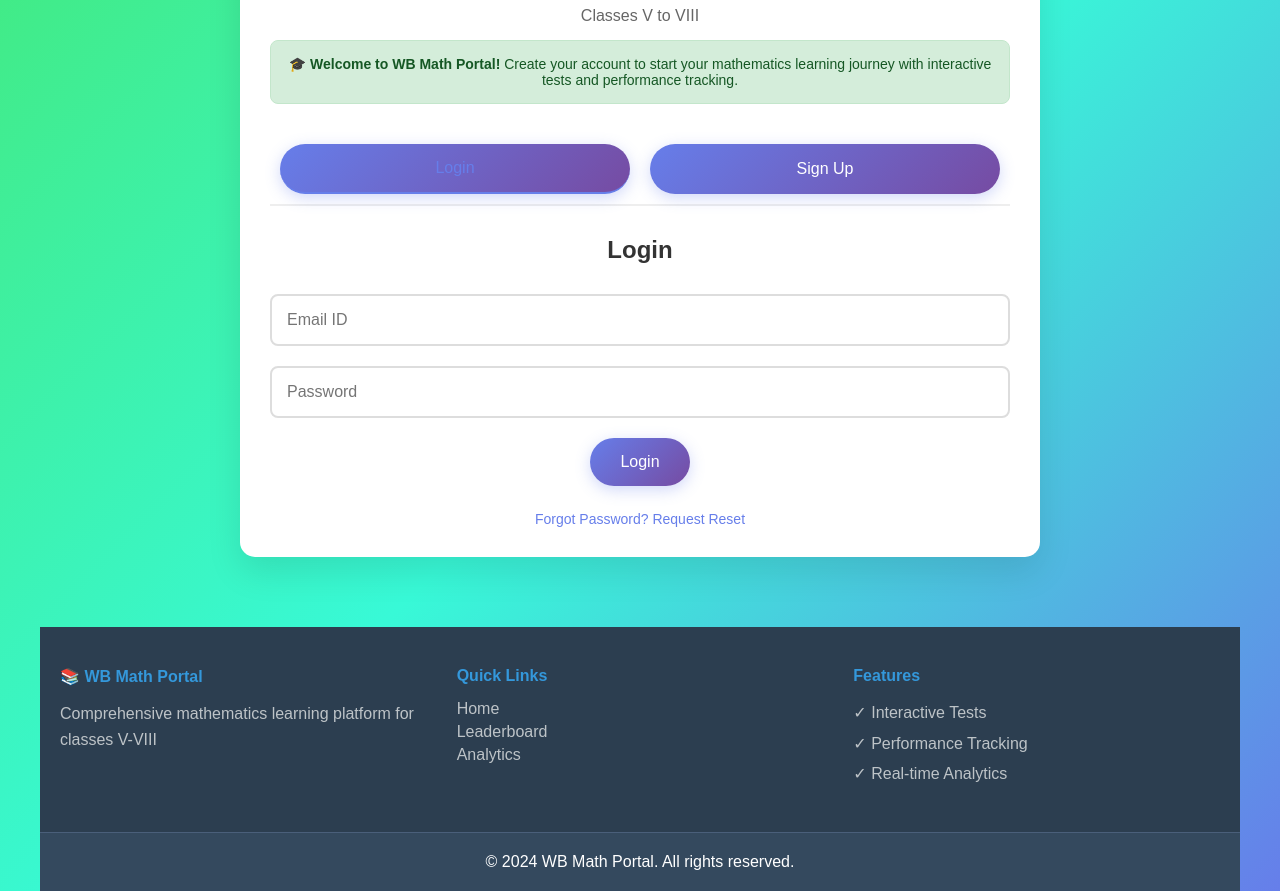
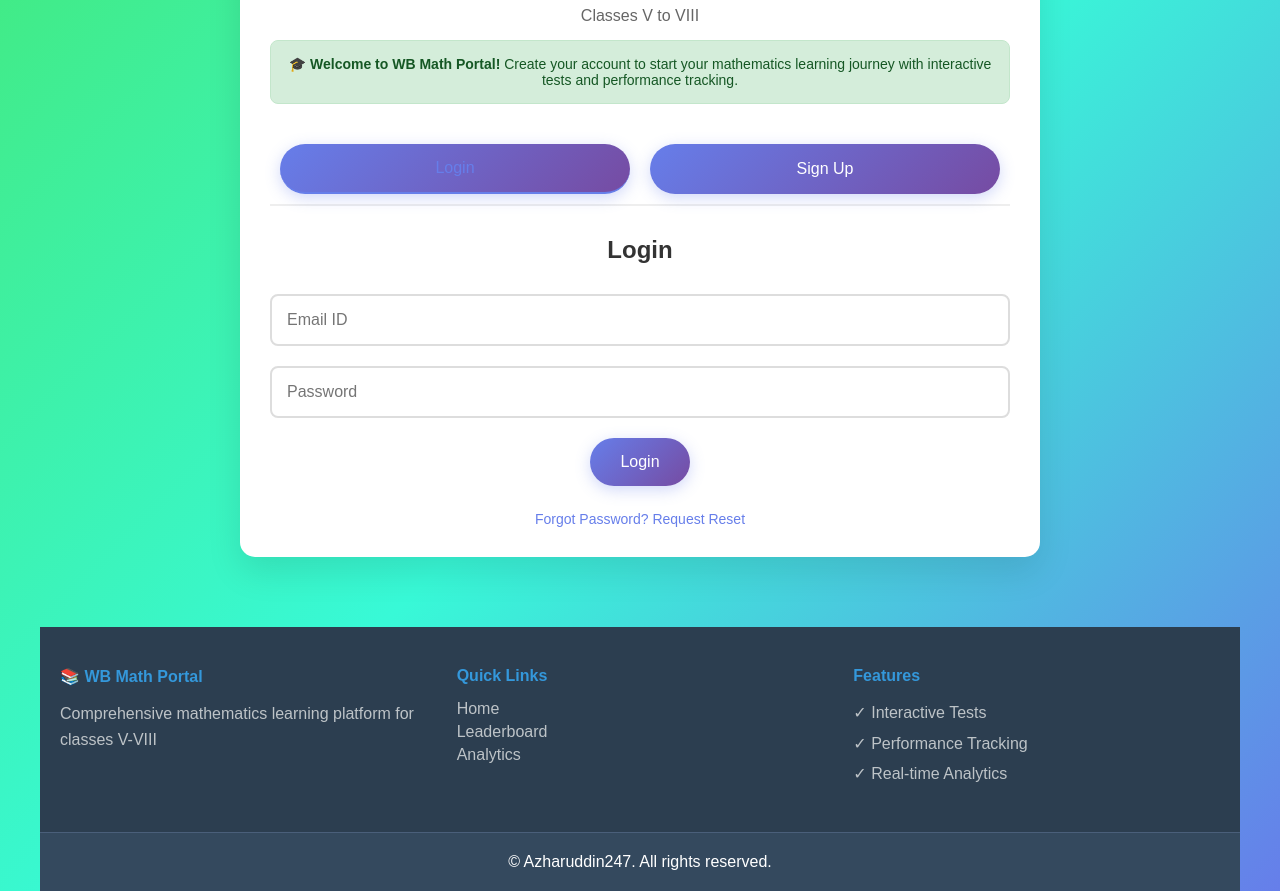
Before and after one commit to Azharuddin247Dev/Class-wise-test, a plain HTML site: page index.html in a window 1280 px wide. Shown: the part 157-1048 px from the top of the page. Drawn offline with Linux system fonts and the light colour scheme; no server answers.

Commit message:
Update index.html

```diff
--- a/index.html
+++ b/index.html
@@ -214,7 +214,7 @@
             </div>
         </div>
         <div class="footer-bottom">
-            <p>&copy; 2024 WB Math Portal. All rights reserved.</p>
+            <p>&copy; Azharuddin247. All rights reserved.</p>
         </div>
     </footer>
 
```
